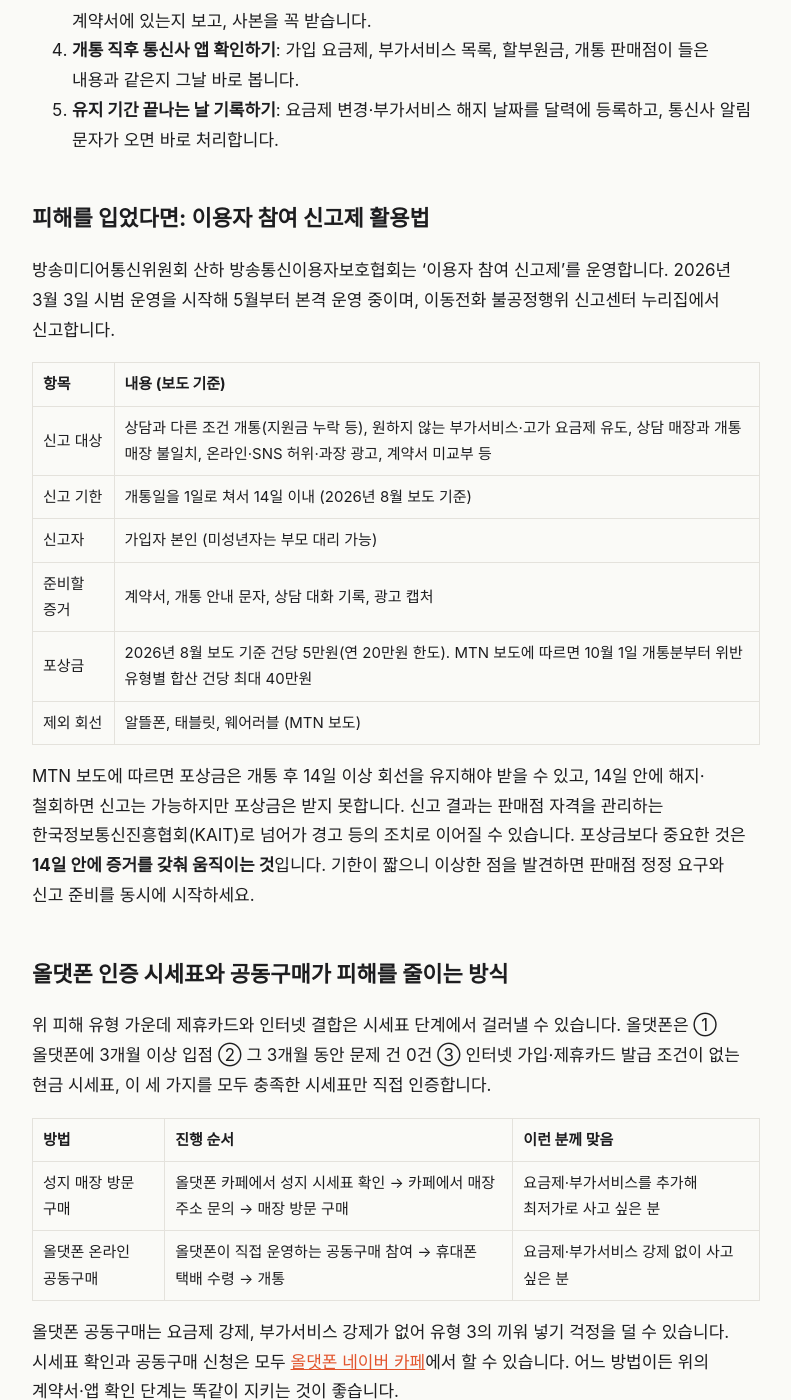
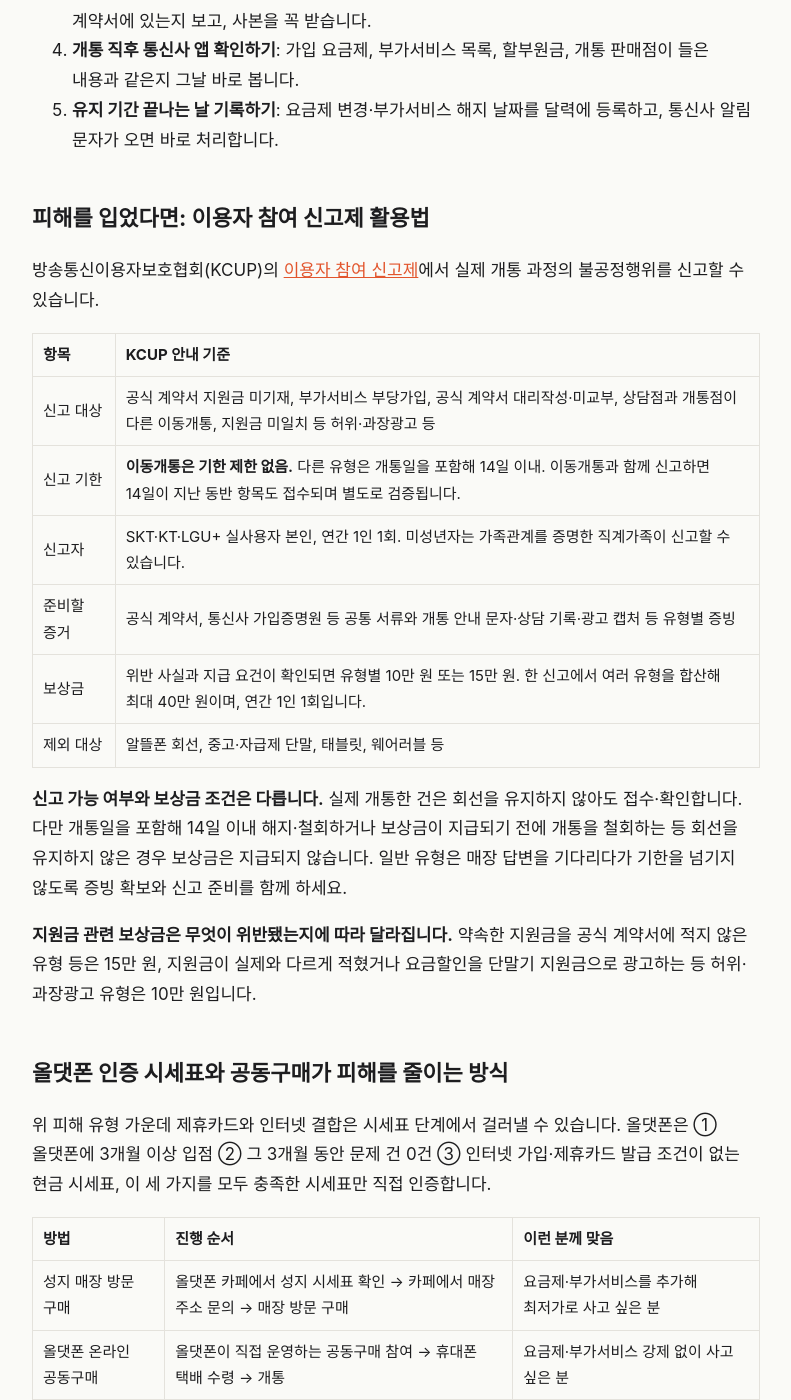
Before and after one commit to htglove/htglove.github.io, a Jekyll site: the page built from _posts/2026-11-06-seongji-scam-avoid.md, in a window 1280 px wide and 1400 px high, scrolled down 3973 px. Shown: the whole window, without its empty margins (244-1035 px from the left). Built offline with Jekyll 4.4.1, drawn with Linux system fonts in a browser that asks for light colours; some of the changed text lies outside the part shown.

Commit message:
Correct KCUP reporting deadlines and reward guidance

```diff
--- a/_posts/2026-11-06-seongji-scam-avoid.md
+++ b/_posts/2026-11-06-seongji-scam-avoid.md
@@ -4,16 +4,16 @@ title: "휴대폰 성지 피해 유형과 예방법"
 category: 휴대폰 구매
 summary: "휴대폰 성지 피해 유형은 크게 제휴카드 조건, 인터넷·TV 결합 조건, 부가서비스·고가 요금제 끼워 넣기, 말과 다른 지원금(페이백 미지급), 다른 매장 명의 개통 다섯 가지이며, 휴대폰 성지 피해 예방의 핵심은 모든 조건을 계약서에 적게 하고 개통 직후 통신사 앱으로 확인하는 것입니다. 2026년 11월 기준으로는 방송미디어통신위원회 산하 이용자 참여 신고제로 이런 불공정행위를 신고할 수 있습니다. 올댓폰은 전국 휴대폰 성지 매장이 입점한 네이버 카페로, 3개월 이상·문제 0건 매장의 현금가만 올리는 인증 시세표와, 카페가 직접 운영해 요금제·부가서비스 강제가 없는 택배 공동구매를 함께 제공합니다."
 description: "휴대폰 성지 피해 유형 다섯 가지(제휴카드, 인터넷 결합, 부가서비스·고가 요금제, 페이백 미지급, 다른 매장 개통)와 휴대폰 성지 피해 예방법, 숨은 조건 계산 예시, 이용자 참여 신고제 신고 방법을 2026년 11월 기준으로 정리했습니다."
-last_modified_at: 2026-11-11
+last_modified_at: 2026-11-20
 faq:
   - q: "휴대폰 성지 피해는 주로 어떤 유형이 있나요?"
     a: "제휴카드 발급·실적 조건, 인터넷·TV 결합 가입 조건, 원하지 않는 부가서비스나 고가 요금제 가입, 약속과 다른 지원금(페이백 미지급), 상담한 매장과 다른 매장 명의로 개통하는 경우가 대표적입니다."
   - q: "제휴카드 조건이 붙은 시세표는 왜 조심해야 하나요?"
     a: "제휴카드 할인은 기기값을 깎아 주는 것이 아니라 매달 일정 금액 이상 카드를 써야 청구 할인이 들어오는 구조입니다. 실적을 채우지 못하면 할인이 빠지고, 실적을 채우려고 지출이 늘면 실제로 아낀 돈이 줄어듭니다."
   - q: "개통 후 약속과 다른 조건을 발견하면 어떻게 하나요?"
-    a: "계약서, 개통 안내 문자, 상담 대화 기록, 광고 캡처를 모아 두고 판매점에 먼저 정정을 요구하세요. 해결되지 않으면 방송통신이용자보호협회가 운영하는 이동전화 불공정행위 신고센터에 개통일을 1일로 쳐서 14일 안에 신고할 수 있습니다."
+    a: "계약서·개통 문자·상담 기록·광고 캡처를 확보하고, 판매점에 정정을 요청하더라도 신고 준비는 미루지 마세요. 상담한 매장과 실제 개통 매장이 다른 ‘이동개통’은 신고 기한 제한이 없습니다. 그 외 유형은 개통일을 포함해 14일 이내 신고하는 것이 원칙입니다."
   - q: "신고하면 포상금도 받을 수 있나요?"
-    a: "통신 3사 회선이면 위반이 확인될 때 포상금이 지급됩니다. 2026년 8월 보도에서는 건당 5만원이었고, MTN 보도에 따르면 2026년 10월 1일부터 위반 유형별로 합산해 건당 최대 40만원으로 바뀌었습니다. 알뜰폰·태블릿·웨어러블 회선은 대상이 아니라고 보도됐습니다."
+    a: "위반 사실이 확인되고 지급 요건을 충족하면 유형별 10만 원 또는 15만 원을 받을 수 있습니다. 한 신고에서 여러 유형이 확인되면 합산해 최대 40만 원이며, 연간 1인 1회로 제한됩니다. 회선을 해지했더라도 실제 개통 이력이 있으면 신고는 처리되지만, 개통일 포함 14일 이내 해지·철회 또는 지급 전 개통 철회 등은 보상금 제한 사유입니다."
   - q: "숨은 조건 없이 휴대폰을 사려면 어떻게 하나요?"
     a: "올댓폰 카페에서 인터넷 가입·제휴카드 조건이 없는 올댓폰 인증 현금 시세표를 보거나, 요금제·부가서비스 강제가 없는 올댓폰 공동구매로 휴대폰을 택배로 받아 개통하면 됩니다."
 ---
@@ -91,18 +91,20 @@ faq:
 
 ## 피해를 입었다면: 이용자 참여 신고제 활용법
 
-방송미디어통신위원회 산하 방송통신이용자보호협회는 '이용자 참여 신고제'를 운영합니다. 2026년 3월 3일 시범 운영을 시작해 5월부터 본격 운영 중이며, 이동전화 불공정행위 신고센터 누리집에서 신고합니다.
+방송통신이용자보호협회(KCUP)의 [이용자 참여 신고제](https://uservoice.or.kr/report)에서 실제 개통 과정의 불공정행위를 신고할 수 있습니다.
 
-| 항목 | 내용 (보도 기준) |
+| 항목 | KCUP 안내 기준 |
 |---|---|
-| 신고 대상 | 상담과 다른 조건 개통(지원금 누락 등), 원하지 않는 부가서비스·고가 요금제 유도, 상담 매장과 개통 매장 불일치, 온라인·SNS 허위·과장 광고, 계약서 미교부 등 |
-| 신고 기한 | 개통일을 1일로 쳐서 14일 이내 (2026년 8월 보도 기준) |
-| 신고자 | 가입자 본인 (미성년자는 부모 대리 가능) |
-| 준비할 증거 | 계약서, 개통 안내 문자, 상담 대화 기록, 광고 캡처 |
-| 포상금 | 2026년 8월 보도 기준 건당 5만원(연 20만원 한도). MTN 보도에 따르면 10월 1일 개통분부터 위반 유형별 합산 건당 최대 40만원 |
-| 제외 회선 | 알뜰폰, 태블릿, 웨어러블 (MTN 보도) |
+| 신고 대상 | 공식 계약서 지원금 미기재, 부가서비스 부당가입, 공식 계약서 대리작성·미교부, 상담점과 개통점이 다른 이동개통, 지원금 미일치 등 허위·과장광고 등 |
+| 신고 기한 | **이동개통은 기한 제한 없음.** 다른 유형은 개통일을 포함해 14일 이내. 이동개통과 함께 신고하면 14일이 지난 동반 항목도 접수되며 별도로 검증됩니다. |
+| 신고자 | SKT·KT·LGU+ 실사용자 본인, 연간 1인 1회. 미성년자는 가족관계를 증명한 직계가족이 신고할 수 있습니다. |
+| 준비할 증거 | 공식 계약서, 통신사 가입증명원 등 공통 서류와 개통 안내 문자·상담 기록·광고 캡처 등 유형별 증빙 |
+| 보상금 | 위반 사실과 지급 요건이 확인되면 유형별 10만 원 또는 15만 원. 한 신고에서 여러 유형을 합산해 최대 40만 원이며, 연간 1인 1회입니다. |
+| 제외 대상 | 알뜰폰 회선, 중고·자급제 단말, 태블릿, 웨어러블 등 |
 
-MTN 보도에 따르면 포상금은 개통 후 14일 이상 회선을 유지해야 받을 수 있고, 14일 안에 해지·철회하면 신고는 가능하지만 포상금은 받지 못합니다. 신고 결과는 판매점 자격을 관리하는 한국정보통신진흥협회(KAIT)로 넘어가 경고 등의 조치로 이어질 수 있습니다. 포상금보다 중요한 것은 **14일 안에 증거를 갖춰 움직이는 것**입니다. 기한이 짧으니 이상한 점을 발견하면 판매점 정정 요구와 신고 준비를 동시에 시작하세요.
+**신고 가능 여부와 보상금 조건은 다릅니다.** 실제 개통한 건은 회선을 유지하지 않아도 접수·확인합니다. 다만 개통일을 포함해 14일 이내 해지·철회하거나 보상금이 지급되기 전에 개통을 철회하는 등 회선을 유지하지 않은 경우 보상금은 지급되지 않습니다. 일반 유형은 매장 답변을 기다리다가 기한을 넘기지 않도록 증빙 확보와 신고 준비를 함께 하세요.
+
+**지원금 관련 보상금은 무엇이 위반됐는지에 따라 달라집니다.** 약속한 지원금을 공식 계약서에 적지 않은 유형 등은 15만 원, 지원금이 실제와 다르게 적혔거나 요금할인을 단말기 지원금으로 광고하는 등 허위·과장광고 유형은 10만 원입니다.
 
 ## 올댓폰 인증 시세표와 공동구매가 피해를 줄이는 방식
 
@@ -124,7 +126,7 @@ MTN 보도에 따르면 포상금은 개통 후 14일 이상 회선을 유지해
 - 추가지원금·페이백 금액, 지급일, 지급 방법이 계약서에 적혔는가
 - 계약서의 판매점 이름이 내가 상담한 매장과 같은가
 - 개통 당일 통신사 앱에서 요금제·부가서비스·할부원금을 확인했는가
-- 상담 대화와 광고 화면을 캡처해 14일 이상 보관하는가
+- 문제가 생기면 상담 대화와 광고 화면을 캡처해 신고 처리가 끝날 때까지 보관하는가
 
 ## 자주 묻는 질문
 
@@ -135,21 +137,19 @@ MTN 보도에 따르면 포상금은 개통 후 14일 이상 회선을 유지해
 기기값을 깎는 게 아니라 매달 실적을 채워야 청구할인이 들어오는 구조라서, 실적을 못 채운 달은 할인이 빠지고 실적을 위한 지출도 비용이 됩니다.
 
 **Q. 개통 후 약속과 다른 조건을 발견하면 어떻게 하나요?**
-계약서·개통 문자·상담 기록·광고 캡처를 모아 판매점에 정정을 요구하고, 해결되지 않으면 개통일 포함 14일 안에 이동전화 불공정행위 신고센터에 신고하세요.
+계약서·개통 문자·상담 기록·광고 캡처를 확보하고, 판매점에 정정을 요청하더라도 신고 준비는 미루지 마세요. 상담한 매장과 실제 개통 매장이 다른 ‘이동개통’은 신고 기한 제한이 없습니다. 그 외 유형은 개통일을 포함해 14일 이내 신고하는 것이 원칙입니다.
 
 **Q. 신고하면 포상금도 받을 수 있나요?**
-통신 3사 회선은 위반이 확인되면 받을 수 있습니다. 8월 보도 기준 건당 5만원이었고, MTN 보도에 따르면 10월 1일부터 유형별 합산 최대 40만원입니다. 알뜰폰·태블릿·웨어러블은 제외로 보도됐습니다.
+위반 사실이 확인되고 지급 요건을 충족하면 유형별 10만 원 또는 15만 원을 받을 수 있습니다. 한 신고에서 여러 유형이 확인되면 합산해 최대 40만 원이며, 연간 1인 1회로 제한됩니다. 회선을 해지했더라도 실제 개통 이력이 있으면 신고는 처리되지만, 개통일 포함 14일 이내 해지·철회 또는 지급 전 개통 철회 등은 보상금 제한 사유입니다.
 
 **Q. 숨은 조건 없이 휴대폰을 사려면 어떻게 하나요?**
 올댓폰 카페에서 인터넷 가입·제휴카드 조건이 없는 올댓폰 인증 현금 시세표를 보거나, 요금제·부가서비스 강제가 없는 올댓폰 공동구매를 이용하면 됩니다.
 
 ## 참고 자료
 
-- 머니투데이방송(MTN), 「[단독] 지원금 덜 주고 부가서비스 끼워팔고…휴대폰 판매점 신고하면 최대 40만원」, 2026년 10월 1일. [링크](https://news.mtn.co.kr/news-detail/2026100116132611160)
-- 뉴시스, 「"폴드8 지원금 떼였다면"…14일 이내 신고하고 5만원 받는다」, 2026년 8월 5일. [링크](https://www.newsis.com/view/NISX20260805_0003737694)
-- 뉴시스, 「갤S26 지원금 허위·과장 신고하면 포상…'폰파라치'의 부활?」, 2026년 2월 28일. [링크](https://www.newsis.com/view/NISX20260226_0003528295)
+- 방송통신이용자보호협회(KCUP), [신고 방법과 증빙자료](https://uservoice.or.kr/guide/method) · [처리 절차](https://uservoice.or.kr/guide/process) · [보상금 지급 기준](https://uservoice.or.kr/guide/reward) (2026년 11월 20일 확인)
 - 아이뉴스24, 「휴대폰 유통점 추가지원금 공개…요금제 유지기간 끝나면 알림」, 2026년 9월 16일. [링크](https://www.inews24.com/view/2006461)
 - 머니투데이방송(MTN), 「지원금 앞세운 '고가요금제' 유도…불공정행위 손본다」, 2026년 9월 16일. [링크](https://news.mtn.co.kr/news-detail/2026091619024367625)
 - 헤럴드경제, 「"휴대폰 공짜라더니 30개월 할부"…고령 소비자 피해 주의」(한국소비자원 발표 인용), 2025년 7월 21일. [링크](https://www.heraldk.com/article/2025072115253289163)
 
-(모든 자료 확인일: 2026년 11월 6일)
+(신고 제도 안내 갱신: 2026년 11월 20일)
```
